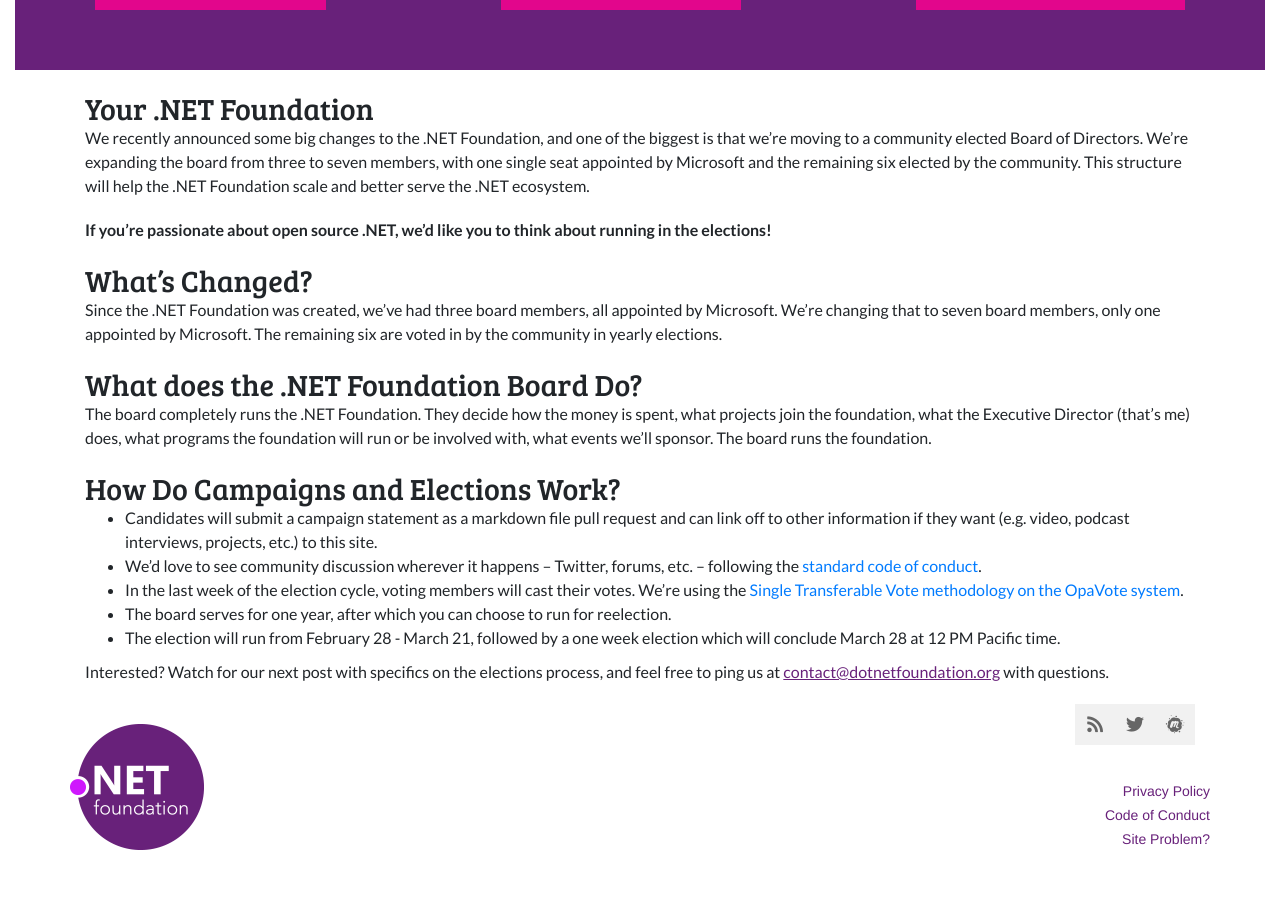
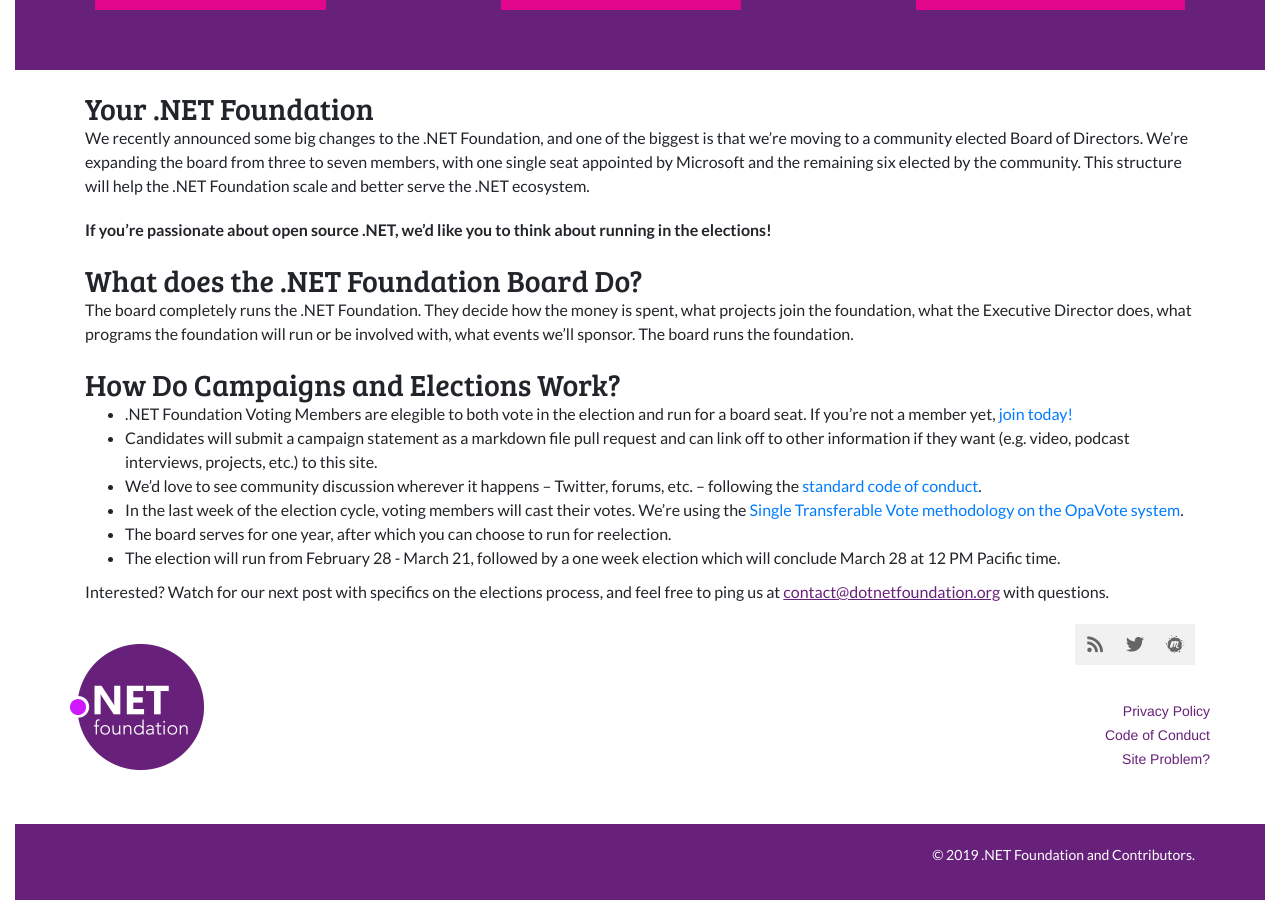
Before and after one commit to dotnet-foundation/election, a Jekyll site: the page built from index.md, in a window 1280 px wide and 900 px high, scrolled down 444 px. Built offline with Jekyll 4.4.1, drawn with Linux system fonts in a browser that asks for light colours; nearby versions of some CDN libraries; our own code applies the rules of GitHub Pages for plain Markdown files; comment, search, counter and statistics services are not loaded.

Commit message:
Updated home page content

```diff
--- a/index.md
+++ b/index.md
@@ -8,16 +8,13 @@ We recently announced some big changes to the .NET Foundation, and one of the bi
 
 **If you’re passionate about open source .NET, we’d like you to think about running in the elections!**
 
-## What’s Changed?
-
-Since the .NET Foundation was created, we’ve had three board members, all appointed by Microsoft. We’re changing that to seven board members, only one appointed by Microsoft. The remaining six are voted in by the community in yearly elections.
-
 ## What does the .NET Foundation Board Do?
 
-The board completely runs the .NET Foundation. They decide how the money is spent, what projects join the foundation, what the Executive Director (that’s me) does, what programs the foundation will run or be involved with, what events we’ll sponsor. The board runs the foundation.
+The board completely runs the .NET Foundation. They decide how the money is spent, what projects join the foundation, what the Executive Director does, what programs the foundation will run or be involved with, what events we’ll sponsor. The board runs the foundation.
 
 ## How Do Campaigns and Elections Work?
 
+*   .NET Foundation Voting Members are elegible to both vote in the election and run for a board seat. If you're not a member yet, [join today!](https://dotnetfoundation.org/become-a-member)
 *   Candidates will submit a campaign statement as a markdown file pull request and can link off to other information if they want (e.g. video, podcast interviews, projects, etc.) to this site.
 *   We’d love to see community discussion wherever it happens – Twitter, forums, etc. – following the [standard code of conduct](https://dotnetfoundation.org/code-of-conduct).
 *   In the last week of the election cycle, voting members will cast their votes. We’re using the [Single Transferable Vote methodology on the OpaVote system](https://www.opavote.com/methods/single-transferable-vote).
```
